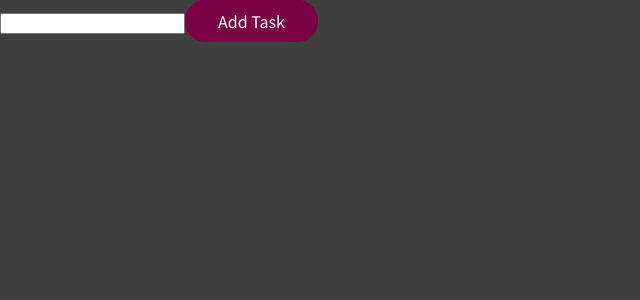
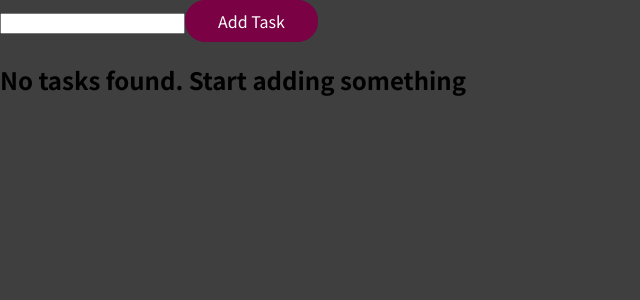
Before and after one commit to sreeyu/task_manager, a React (Create React App) app: page / in a window 1280 px wide. Shown: the top 300 px of the page, without its empty margins (0-640 px from the left). Built offline with nearby package versions, Linux system fonts and the light colour scheme.

Commit message:
Display entered tasks

```diff
--- a/src/App.js
+++ b/src/App.js
@@ -1,17 +1,21 @@
 import React, { useState } from "react";
 import AddTask from "./components/AddTask/AddTask";
+import Tasks from "./components/Tasks/Tasks";
 
 function App() {
 
   const [tasks, setTasks] = useState([]);
+  const [loading, setLoading] = useState(false);
 
   const getNewTask = (newTask) =>{
     setTasks((prevTasks) => prevTasks.concat(newTask));
   }
 
+
   return (
     <div className="App">
       <AddTask onAdd={getNewTask} />
+      <Tasks items={tasks} isLoading={loading} />
     </div>
   );
 }
--- /dev/null
+++ b/src/components/Tasks/TaskItem.jsx
@@ -0,0 +1,10 @@
+import React from "react";
+
+function TaskItem(props){
+
+    return(
+        <li>{props.children}</li>
+    );
+};
+
+export default TaskItem;
--- /dev/null
+++ b/src/components/Tasks/Tasks.jsx
@@ -0,0 +1,28 @@
+import React from "react";
+import TaskItem from "./TaskItem";
+
+function Tasks(props){
+
+    let taskList = <h2>No tasks found. Start adding something</h2>
+
+    if(props.items.length > 0){
+        taskList =(
+        <ul>
+            {props.items.map((task) => (
+                <TaskItem key={task.id}>{task.text}</TaskItem>
+            ))}
+        </ul>)
+    }
+
+    let content = taskList;
+
+    if(props.isLoading){
+        content = 'Loading tasks...'
+    }
+
+    return(
+        <div>{content}</div>
+    )
+};
+
+export default Tasks;
```
